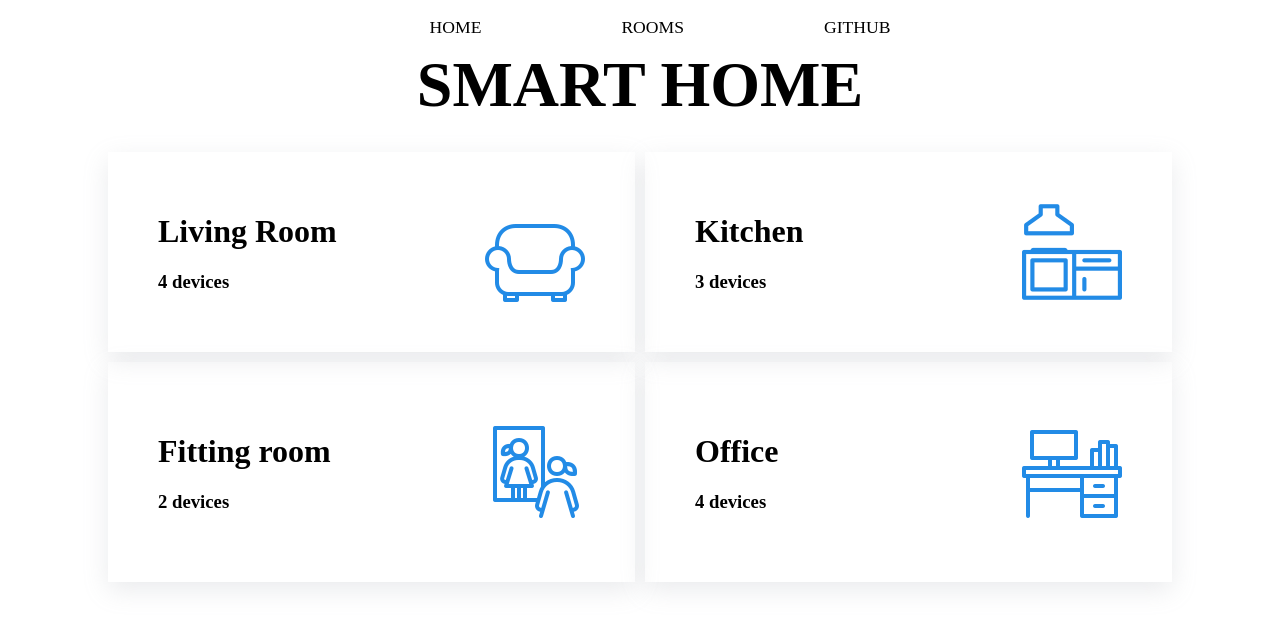
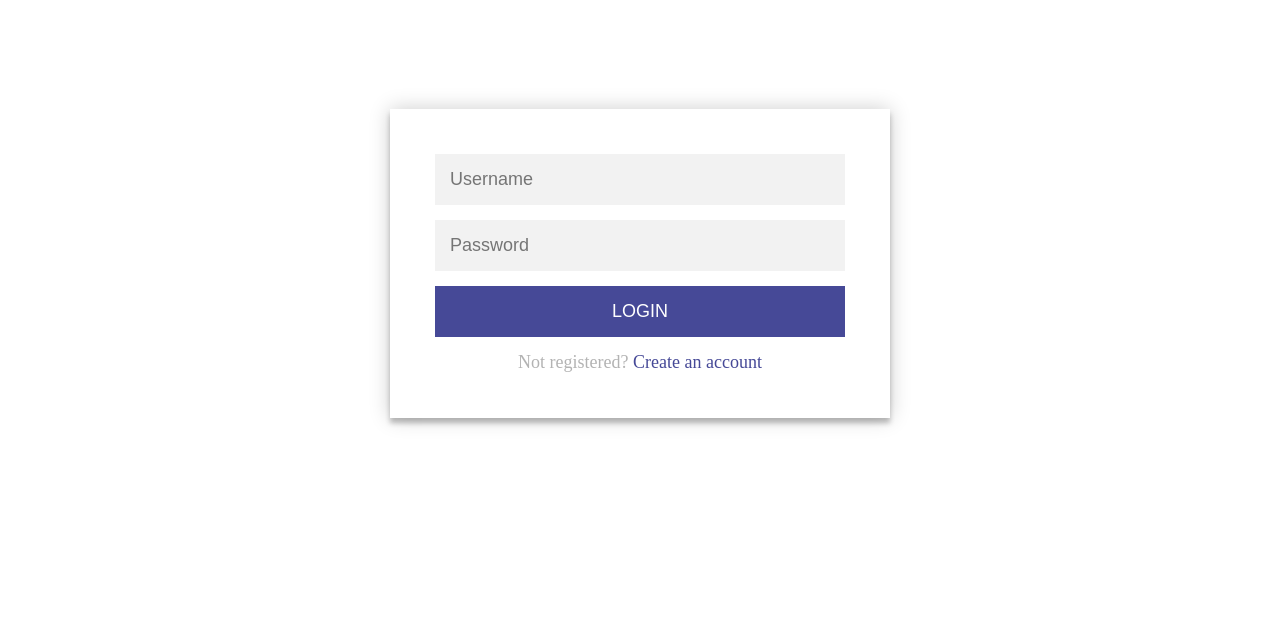
Before and after one commit to PAN-Chuwen/smart-home-react, a React (Create React App) app: page / in a window 1280 px wide. Shown: the top 626 px of the page. Built offline with nearby package versions, Linux system fonts and the light colour scheme.

Commit message:
Change UI of login page

```diff
--- a/src/App.js
+++ b/src/App.js
@@ -8,7 +8,8 @@ function App() {
   return (
     <>
       {/* <Login></Login> */}
-      <Home></Home>
+      {/* <Home></Home> */}
+      <Login></Login>
     </>
   )
 }
--- a/src/Login.css
+++ b/src/Login.css
@@ -1,5 +1,5 @@
 .login-page {
-    width: 360px;
+  width: 500px;
   padding: 8% 0 0;
   margin: auto;
 }
@@ -7,8 +7,8 @@
 .form {
   position: relative;
   z-index: 1;
-    background: #FFFFFF;
-    max-width: 360px;
+  background: #ffffff;
+  max-width: 500px;
   margin: 0 auto 100px;
   padding: 45px;
   text-align: center;
@@ -16,7 +16,7 @@
 }
 
 .form input {
-    font-family: "Roboto", sans-serif;
+  /* font-family: "Roboto", sans-serif; */
   outline: 0;
   background: #f2f2f2;
   width: 100%;
@@ -24,34 +24,36 @@
   margin: 0 0 15px;
   padding: 15px;
   box-sizing: border-box;
-    font-size: 14px;
+  font-size: 18px;
 }
 
 .form button {
-    font-family: "Roboto", sans-serif;
+  /* font-family: "Roboto", sans-serif; */
   text-transform: uppercase;
   outline: 0;
-    background: #4CAF50;
+  background: #464997;
   width: 100%;
   border: 0;
   padding: 15px;
-    color: #FFFFFF;
-    font-size: 14px;
+  color: #ffffff;
+  font-size: 18px;
   cursor: pointer;
 }
 
-  .form button:hover,.form button:active,.form button:focus {
-    background: #43A047;
+.form button:hover,
+.form button:active,
+.form button:focus {
+  background: #2c2f7a;
 }
 
 .form .message {
   margin: 15px 0 0;
   color: #b3b3b3;
-    font-size: 12px;
+  font-size: 18px;
 }
 
 .form .message a {
-    color: #4CAF50;
+  color: #464997;
   text-decoration: none;
 }
 
@@ -66,7 +68,8 @@
   margin: 0 auto;
 }
 
-  .container:before, .container:after {
+.container:before,
+.container:after {
   content: "";
   display: block;
   clear: both;
--- a/src/Login.js
+++ b/src/Login.js
@@ -8,9 +8,9 @@ export default function Login(props) {
   const handleSubmit = (event) => {
     event.preventDefault()
     console.log(`Username: ${username}, Password: ${password}`)
-    // TODO: add authentication using firebase, now it only supports trivial admin verification
+    // TODO: add authentication using firebase
     if (username === "admin" && password === "admin") {
-      props.history.push('./Home')
+      // props.history.push('./Home')
     } else {
       alert("invalid username or password")
     }
--- a/src/Structure.css
+++ b/src/Structure.css
@@ -59,4 +59,5 @@
 
 .roomBox > img:hover {
   filter: grayscale(100%) contrast(150%) brightness(90%);
+  cursor: pointer;
 }
```
Lines whose indentation alone changed are shown as unchanged.
